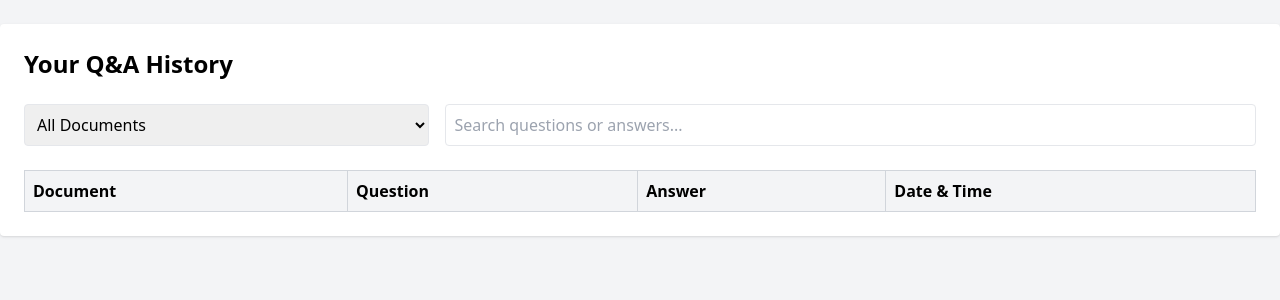
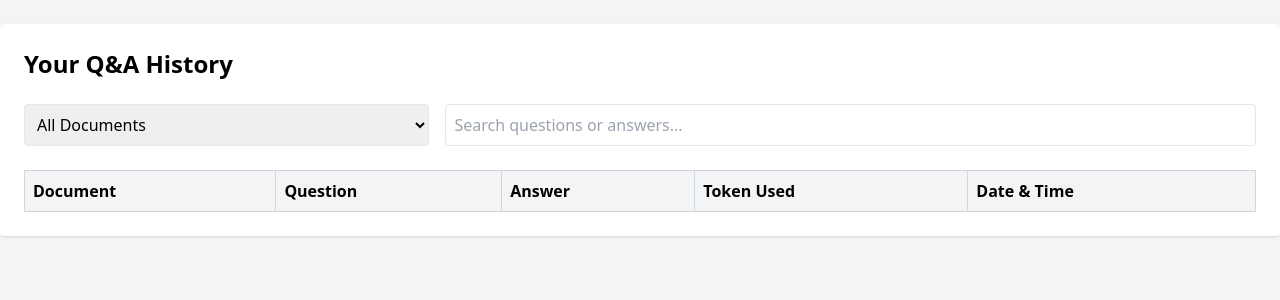
Before and after one commit to AyonaD/Smart-Document-Assistant, a Flask app: page /history in a window 1280 px wide. Shown: the part 80-380 px from the top of the page. Run offline with Flask 3, Linux system fonts and the light colour scheme; the visitor is signed in with stand-in values (Sample User, id 1); data that the repository does not hold is empty; some libraries are stand-ins or nearby versions.

Commit message:
history show

```diff
--- a/app.py
+++ b/app.py
@@ -65,7 +65,7 @@ def get_history():
     search = data.get('search', '').strip()
 
     query = """
-        SELECT d.title, q.question, q.answer, q.asked_at
+        SELECT d.title, q.question, q.answer, q.asked_at, q.tokens_used
         FROM qa_history q
         JOIN documents d ON q.document_id = d.id
         WHERE q.user_id = %s
@@ -94,7 +94,8 @@ def get_history():
             "document_title": row[0],
             "question": row[1],
             "answer": row[2],
-            "created_at": row[3].strftime("%Y-%m-%d %H:%M")
+            "created_at": row[3].strftime("%Y-%m-%d %H:%M"),
+            "tokens_used": row[4],
         })
 
     return jsonify(history)
--- a/templates/history.html
+++ b/templates/history.html
@@ -31,18 +31,12 @@
           <th class="border border-gray-300 p-2">Document</th>
           <th class="border border-gray-300 p-2">Question</th>
           <th class="border border-gray-300 p-2">Answer</th>
+          <th class="border border-gray-300 p-2">Token Used</th>
           <th class="border border-gray-300 p-2">Date & Time</th>
         </tr>
       </thead>
       <tbody id="historyTableBody">
-        <!-- Example row:
-        <tr>
-          <td class="border border-gray-300 p-2">Document Title 1</td>
-          <td class="border border-gray-300 p-2">What is AI?</td>
-          <td class="border border-gray-300 p-2">Artificial Intelligence...</td>
-          <td class="border border-gray-300 p-2">2025-08-10 14:30</td>
-        </tr>
-        -->
+
       </tbody>
     </table>
   </div>
@@ -86,6 +80,7 @@
         <td class="border border-gray-300 p-2">${item.document_title}</td>
         <td class="border border-gray-300 p-2">${item.question}</td>
         <td class="border border-gray-300 p-2">${item.answer}</td>
+        <td class="border border-gray-300 p-2">${item.tokens_used}</td>
         <td class="border border-gray-300 p-2">${item.created_at}</td>
       `;
       historyTableBody.appendChild(tr);
```
Also changed, not shown: routes/analytics.py (deleted), routes/ask.py (deleted), routes/auth.py (deleted), routes/documents.py (deleted), routes/history.py (deleted), services/ai_service.py (deleted), services/file_service.py (deleted).
